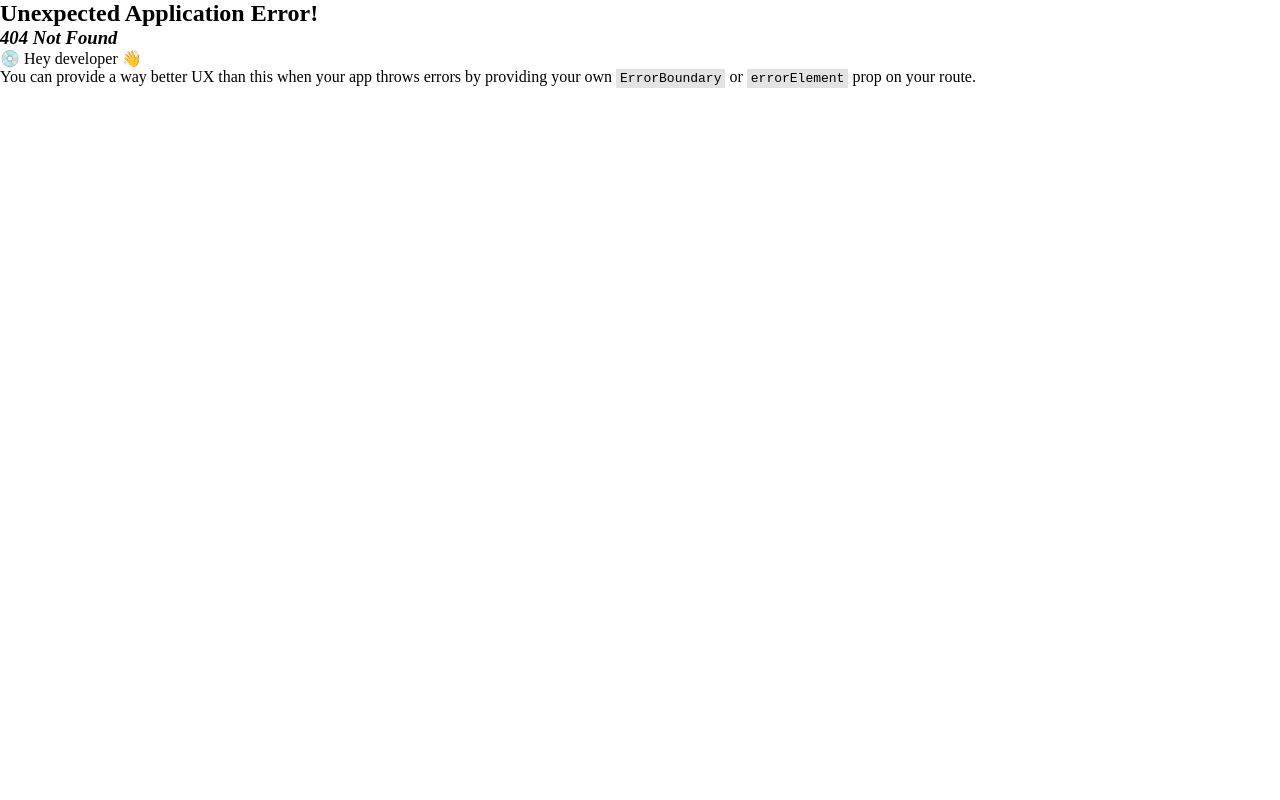
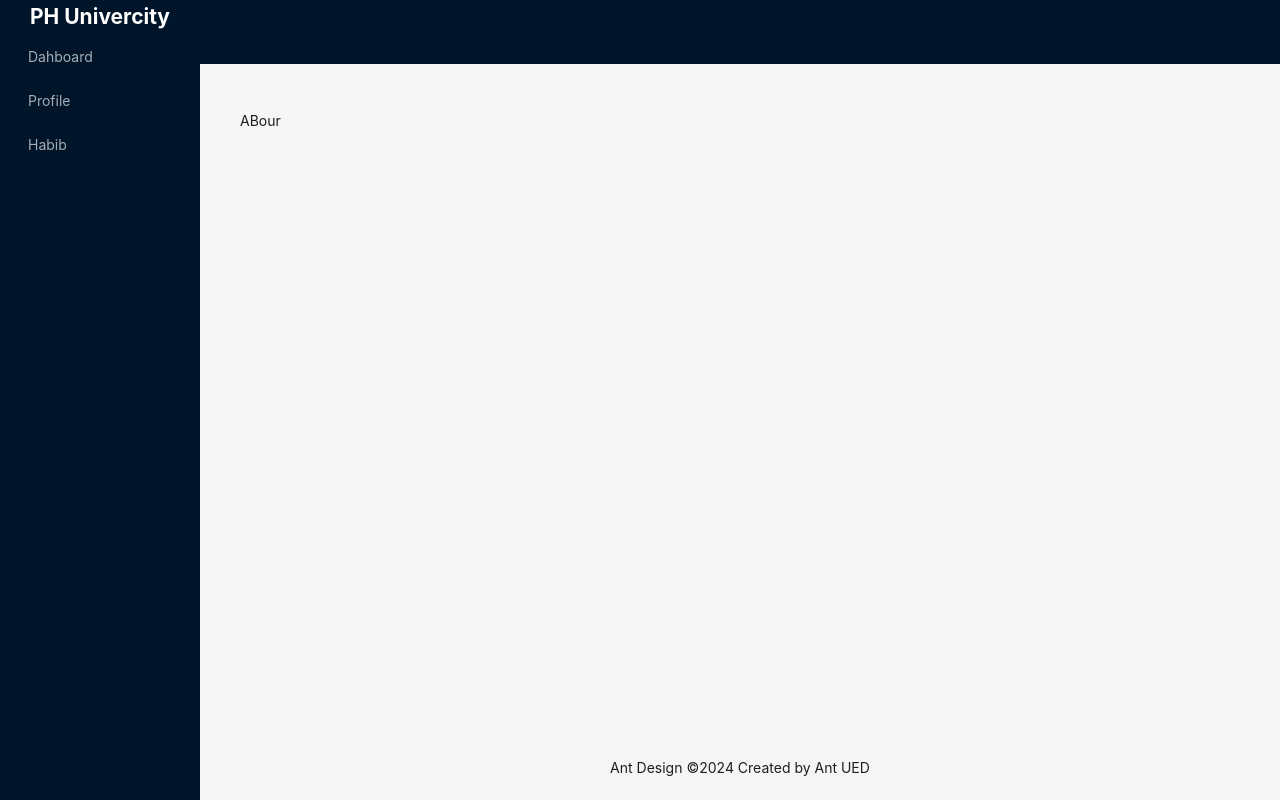
Before and after one commit to Fahim-Muntashir/ph_univercity_client, a React (Vite) app: page /about in a window 1280 px wide. Before the commit this address had no page. Built offline with nearby package versions, Linux system fonts and the light colour scheme.

Commit message:
absolute relative path

```diff
--- a/src/components/layout/MainLayout.tsx
+++ b/src/components/layout/MainLayout.tsx
@@ -7,6 +7,7 @@ import {
   VideoCameraOutlined,
 } from "@ant-design/icons";
 import { createElement } from "react";
+import { Outlet } from "react-router-dom";
 
 const MainLayout = () => {
   const items = [
@@ -56,7 +57,9 @@ const MainLayout = () => {
               minHeight: 360,
             }}
           >
-            <h1>The Main Content</h1>
+            {
+              < Outlet></Outlet>
+            }
           </div>
         </Content>
         <Footer style={{ textAlign: "center" }}>
--- /dev/null
+++ b/src/pages/About.tsx
@@ -0,0 +1,10 @@
+
+const About = () => {
+    return (
+        <div>
+            ABour
+        </div>
+    );
+};
+
+export default About;
--- /dev/null
+++ b/src/pages/Contact.tsx
@@ -0,0 +1,11 @@
+import React from 'react';
+
+const Contact = () => {
+    return (
+        <div>
+            COntact
+        </div>
+    );
+};
+
+export default Contact;
--- /dev/null
+++ b/src/pages/Login.tsx
@@ -0,0 +1,11 @@
+import React from 'react';
+
+const Login = () => {
+    return (
+        <div>
+            Login
+        </div>
+    );
+};
+
+export default Login;
```
Also changed, not shown: src/pages/Register.tsx (added, +11 -0 lines), src/routes/routes.tsx (+19 -1 lines).
